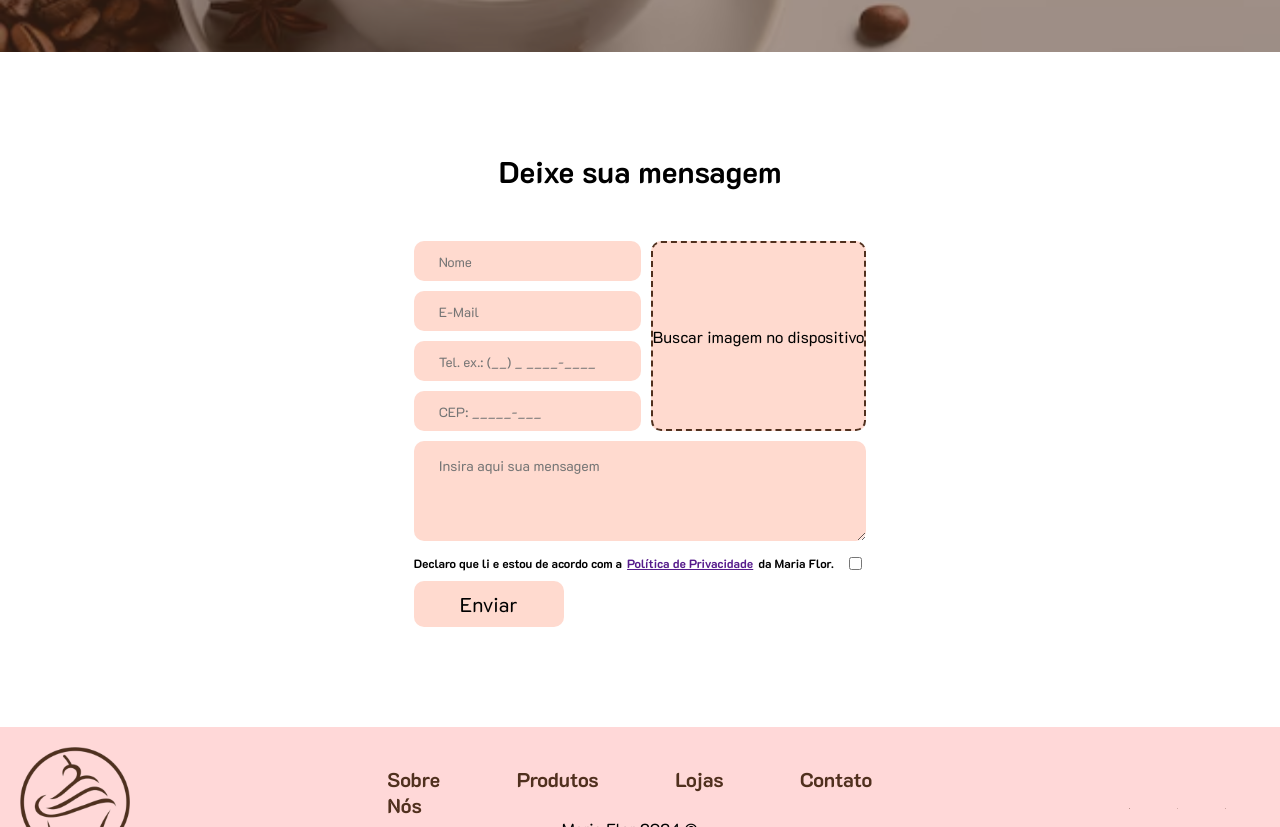
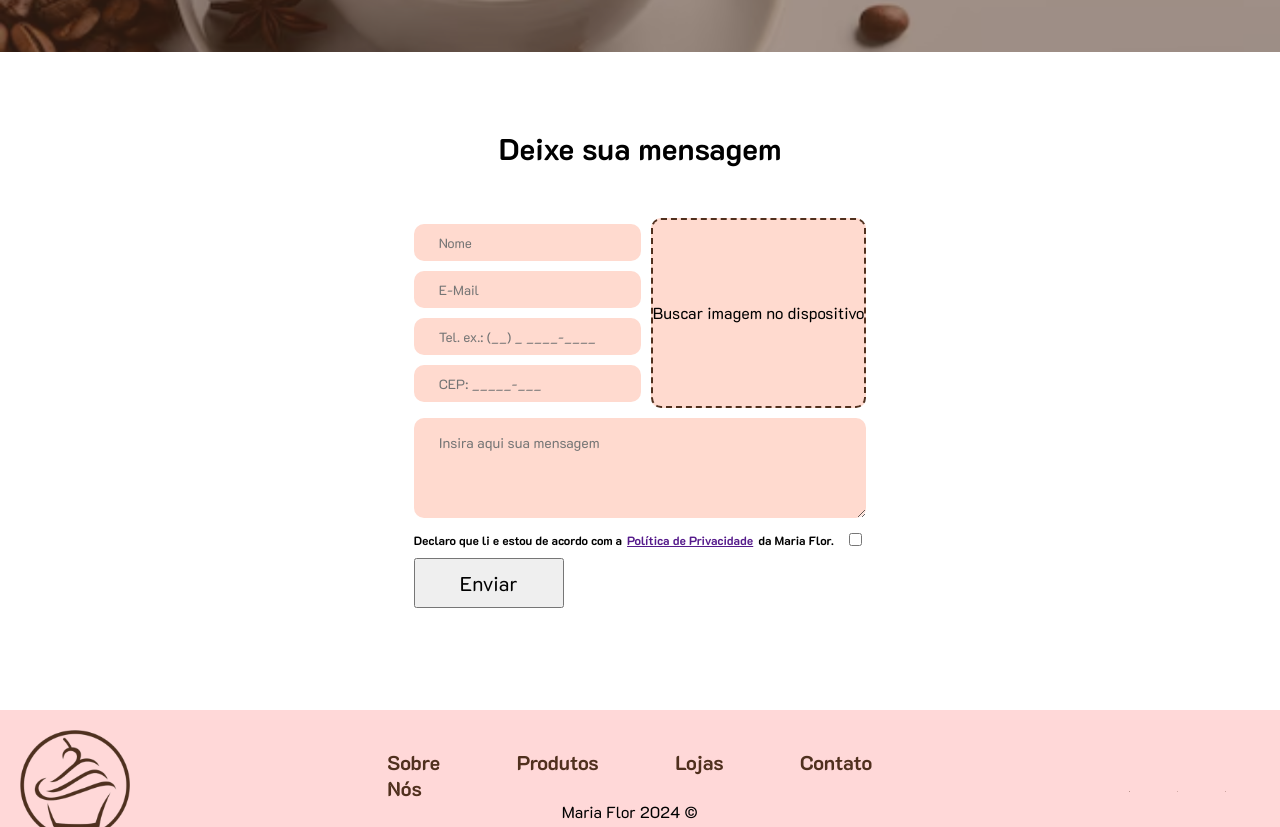
Before and after one commit to thiago-vieira2/MariaFlor, a React (Create React App) app in the folder reacttcc/: page /contato in a window 1280 px wide. Shown: the part 380-1207 px from the top of the page. Built offline with nearby package versions, Linux system fonts and the light colour scheme.

Commit message:
CABECALHOS DE CONTATO E ADDUNI PRONTOS

```diff
--- a/reacttcc/src/components/cabecalho/cabecalho.scss
+++ b/reacttcc/src/components/cabecalho/cabecalho.scss
@@ -57,7 +57,7 @@
               display: none;
               flex-direction: column;
               position: absolute;
-              top: 60pX;
+              top: 60p;
               left: 0;
               background-color: #ffd8d8;
               width: 100%;
--- a/reacttcc/src/pages/contato/contato.scss
+++ b/reacttcc/src/pages/contato/contato.scss
@@ -6,7 +6,7 @@
     justify-content: center;
 
     h1 {
-        margin-top: 100px;
+        margin-top: 6%;
         margin-bottom: 50px;
         font: 600 30px 'K2D';
     }
@@ -21,7 +21,7 @@
         display: flex;
         flex-direction: column;
         gap: 10px;
-        margin-bottom: 100px;
+        margin-bottom: 8%;
     }
 
     .cima {
@@ -33,24 +33,30 @@
     }
 
     .campos {
+        align-items: center;
+        justify-content: center;
         display: flex;
         flex-direction: column;
-        align-items: center;
-        justify-content: center;
         gap: 10px;
-    }
 
-    .campos input {
+        input {
             width: 100%;
             max-width: 550px;
-        height: 40px;
+            height: 10%;
             border-radius: 10px;
             padding: 10px 25px;
             background-color: #FFDACF;
             border: none;
+
+            &:hover {
+                background-color: #ffccbc;
+                cursor: pointer;
+            }
+        }
     }
 
-    .mensagem textarea {
+    .mensagem {
+        textarea {
             width: 100%;
             max-width: 860px;
             height: 100px;
@@ -59,6 +65,12 @@
             background-color: #FFDACF;
             border: none;
             font: 500 14px 'K2D';
+
+            &:hover {
+                background-color: #ffccbc;
+                cursor: pointer;
+            }
+        }
     }
 
     .politica {
@@ -78,13 +90,10 @@
         font: 500 20px 'K2D';
         width: 150px;
         padding: 10px;
-        display: flex;
-        justify-content: center;
-        align-items: center;
-        border: none;
-        border-radius: 10px;
-        background-color: #FFDACF;
-        cursor: pointer;
+
+        &:hover {
+            background-color: #ffccbc;
+        }
     }
 
     #picture__input {
@@ -102,9 +111,8 @@
         border: 2px dashed #50301e;
         border-radius: 10px;
         cursor: pointer;
-    }
 
-    .picture:hover {
+        &:hover {
             color: #50301e;
             background: #ffccbc;
         }
@@ -112,35 +120,21 @@
         .picture__img {
             max-width: 70%;
         }
-
-    button:hover {
-        background-color: #ffccbc;
-    }
-
-    input:hover {
-        background-color: #ffccbc;
-        cursor: pointer;
-    }
-
-    textarea:hover {
-        background-color: #ffccbc;
-        cursor: pointer;
     }
 }
 
+/* Media Queries para Responsividade */
 @media (max-width: 768px) {
     h1 {
         font-size: 24px;
         margin-top: 50px;
         margin-bottom: 30px;
     }
-
     .campos input,
     .mensagem textarea,
     .picture {
         width: 90%;
     }
-
     button {
         width: 100%;
     }
@@ -152,13 +146,11 @@
         margin-top: 30px;
         margin-bottom: 20px;
     }
-
     .campos input,
     .mensagem textarea,
     .picture {
         max-width: 100%;
     }
-
     .interativo {
         margin-bottom: 50px;
     }
```
Lines whose indentation alone changed are shown as unchanged.
